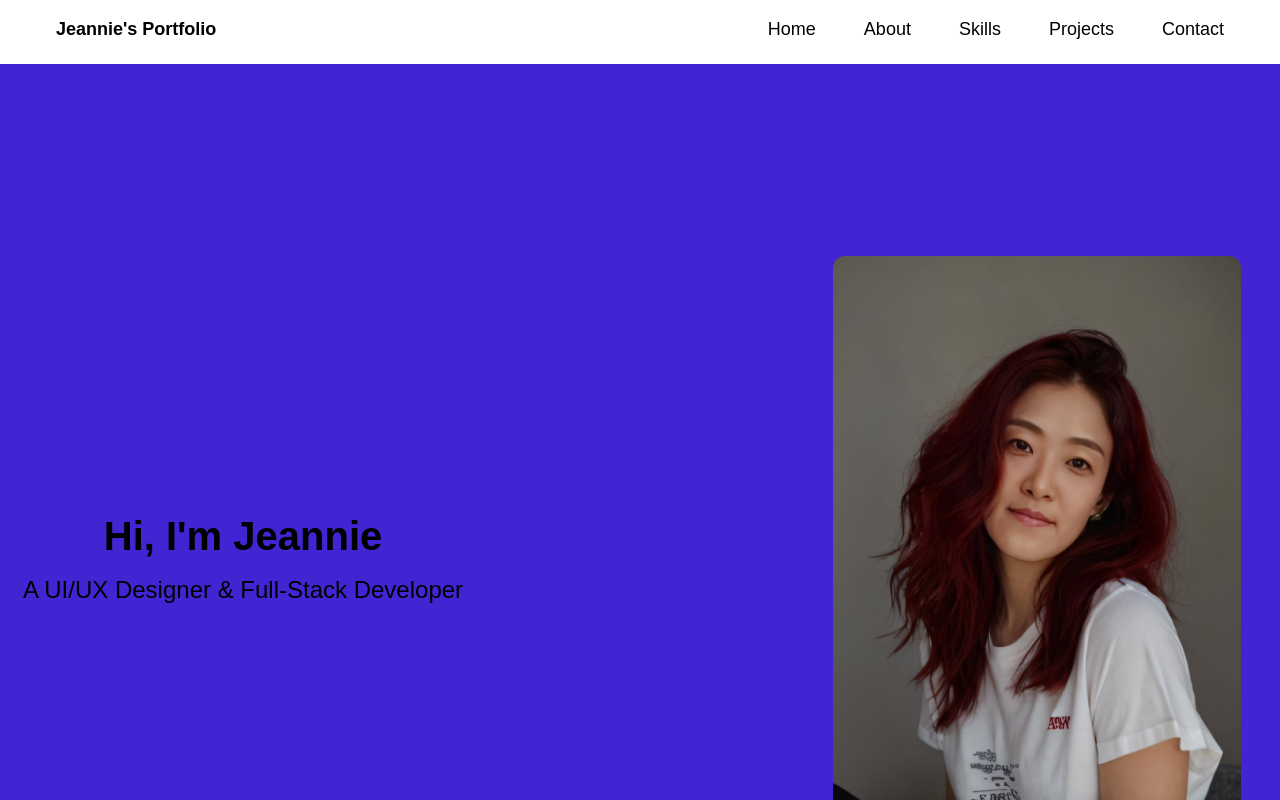
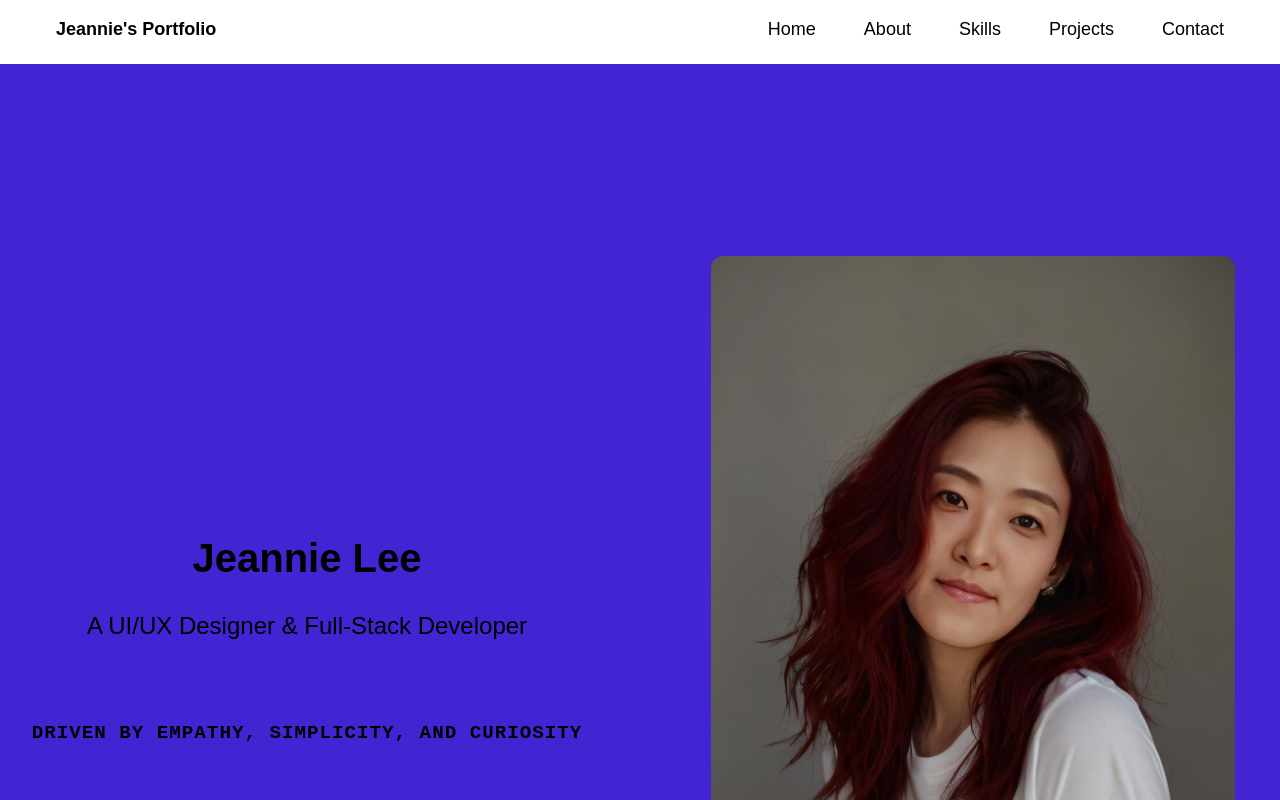
Before and after one commit to Mijincode/jeannie-portfolio, a React (Create React App) app: page / in a window 1280 px wide. Shown: the top 800 px of the page. Built offline with nearby package versions, Linux system fonts and the light colour scheme.

Commit message:
Udate home

```diff
--- a/src/components/Home.js
+++ b/src/components/Home.js
@@ -39,23 +39,28 @@ export default function Home() {
 
   return (
     <section id="home" className="home" ref={sectionRef}>
+      {/* <section id="home" className="home"> */}
       <div className="home-container">
         <div className="home-content">
           <div className="text-column">
-            <h1 className="greeting">Hi, I'm Jeannie</h1>
-            <h2 className="greeting-title">
-              A UI/UX Designer & Full-Stack Developer
-            </h2>
+            <div>
+              {" "}
+              <h1 className="greeting">Jeannie Lee</h1>
+              <h2 className="greeting-title">
+                A UI/UX Designer & Full-Stack Developer{" "}
+              </h2>
+            </div>
+            <div>
+              <p className="description">
+                Driven by empathy, simplicity, and curiosity
+              </p>
+            </div>
           </div>
 
           <div className="image-column">
             <img src={image8} alt="Portrait" className="image-me" />
           </div>
         </div>
-
-        <p className="description">
-          Driven by empathy, simplicity, and curiosity
-        </p>
       </div>
     </section>
   );
--- a/src/components/css/home.css
+++ b/src/components/css/home.css
@@ -7,16 +7,21 @@
 .home-content {
   display: flex;
   align-items: center;
+  justify-content: space-between;
   padding-top: 4rem;
   flex-wrap: wrap;
-  gap: 20rem;
+  gap: 4rem;
 }
 
 .text-column {
   flex: 1;
   min-width: 0;
-  margin-left: 0;
+
   text-align: center;
+  display: flex;
+  flex-direction: column;
+  align-items: center;
+  padding-top: 0;
 }
 
 .greeting {
@@ -32,6 +37,8 @@
   color: #555;
   width: 100%;
   font-family: sans-serif;
+  display: flex;
+  margin-top: 30px;
 }
 
 .image-me {
@@ -62,8 +69,8 @@
   max-width: 800px;
   margin-left: auto;
   margin-right: auto;
-  margin-top: 0px;
-  font-family: sans-serif;
+  margin-top: 70px;
+  font-family: "Courier New", Courier, monospace;
   font-weight: bold;
   letter-spacing: 1px;
   line-height: 1.5;
@@ -108,7 +115,7 @@
 }
 
 body {
-  background-color: #eee4e1;
+  /* background-color: #eee4e1; */
   margin: 0;
   padding: 0;
   font-family: sans-serif;
```
